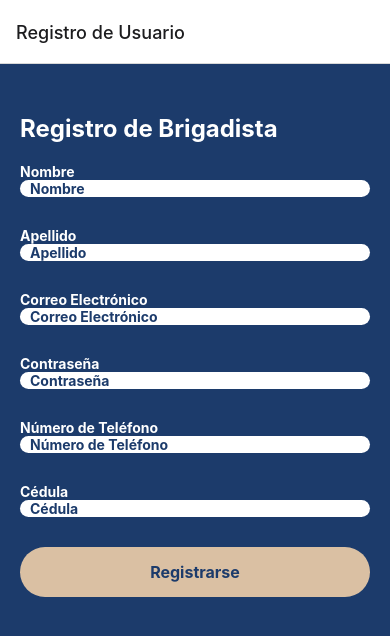
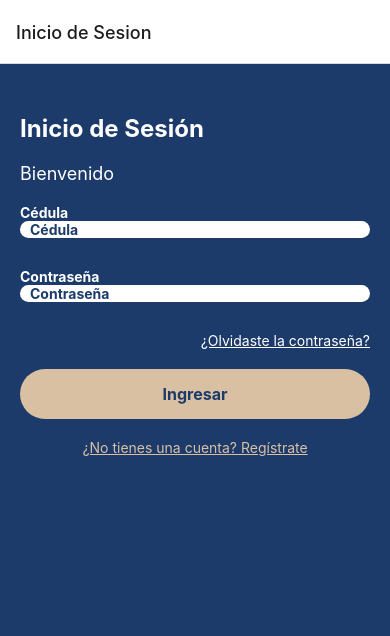
Before and after one commit to elsujeto866/Brigadas_de_Seguridad, a React Native app in the folder MobileClient/: screen / in a window 390 px wide. Shown: the top 636 px of the page. Built offline with nearby package versions, Linux system fonts and the light colour scheme.

Commit message:
brigadistaLogin

```diff
--- a/MobileClient/App.js
+++ b/MobileClient/App.js
@@ -13,6 +13,11 @@ const App = () => {
     <NavigationContainer>
       <Stack.Navigator>
 
+      <Stack.Screen
+          name="LoginBrigadista"
+          component={LoginBrigadista}
+          options={{ title: "Inicio de Sesion" }}
+        />
       <Stack.Screen
           name="RegistroBrigadista"
           component={RegistroBrigadista}
@@ -30,11 +35,6 @@ const App = () => {
           options={{ title: "Seleccion" }}
         />
 
-        <Stack.Screen
-          name="LoginBrigadista"
-          component={LoginBrigadista}
-          options={{ title: "Inicio de Sesion" }}
-        />
 
       </Stack.Navigator>
     </NavigationContainer>
--- a/MobileClient/Components/LoginBrigadista.jsx
+++ b/MobileClient/Components/LoginBrigadista.jsx
@@ -8,9 +8,36 @@ const LoginBrigadista = () => {
   const [password, setPassword] = useState('');
   const navigation = useNavigation();
 
-  const handleLogin = () => {
-    // Aquí iría la lógica para manejar el inicio de sesión
-    console.log('Iniciando sesión...');
+  const handleLogin = async () => {
+    try {
+      const response = await fetch('http://192.168.200.5:8000/api/brigadista/login', {
+        method: 'POST',
+        headers: {
+          'Content-Type': 'application/json',
+        },
+        body: JSON.stringify({
+          cedula,
+          password,
+        }),
+      });
+
+      const data = await response.json();
+
+      if (response.ok) {
+        // Guardar el token en AsyncStorage u otra ubicación segura
+        // Navegar a la pantalla de inicio o a cualquier otra pantalla necesaria
+        console.log('Inicio de sesión exitoso:', data);
+        navigation.navigate('RegistroBrigadista');
+        // Por ejemplo:
+        // navigation.navigate('Home');
+      } else {
+        // Manejar errores de inicio de sesión, mostrar mensaje de error al usuario
+        console.error('Error en inicio de sesión:', data.message);
+      }
+    } catch (error) {
+      console.error('Error al intentar iniciar sesión:', error);
+      // Manejar errores de red u otros errores
+    }
   };
 
   return (
```
Also changed, not shown: 1 other file (tests, documents, lock files or other folders).
